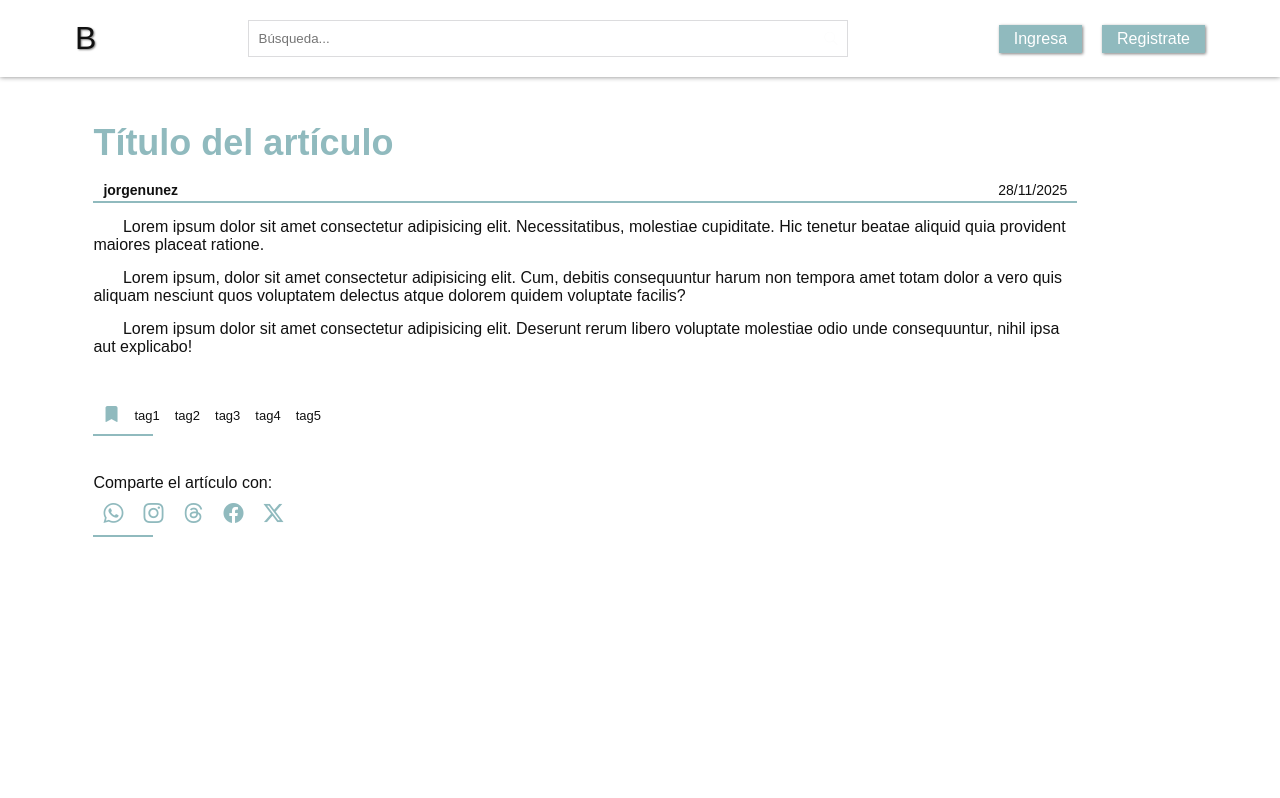
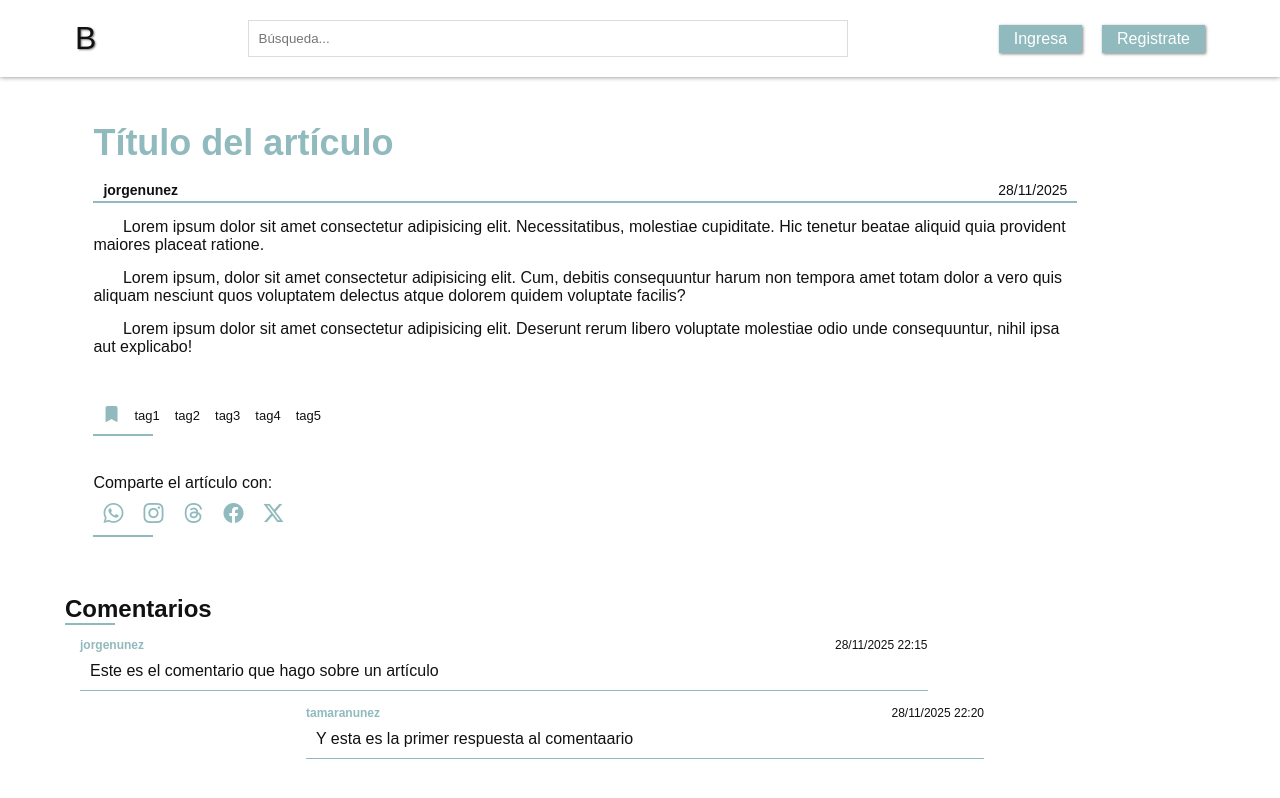
Before and after one commit to nunezjorgepy/blog-trainee, a React (Vite) app: page /article in a window 1280 px wide. Built offline with nearby package versions, Linux system fonts and the light colour scheme; a web font is replaced by a local one.

Commit message:
Crea la sección de comentarios y respuestas

```diff
--- a/src/Components/ShareSocial/ShareSocial.css
+++ b/src/Components/ShareSocial/ShareSocial.css
@@ -3,7 +3,7 @@
     justify-content: center;
 }
 .article_social_width {
-    width: var(--max-width);
+    width: min(var(--max-width), 100%);
     padding: var(--padding-0-3p-10px);
 }
 .article_social_media{
--- a/src/pages/Article/ArticlePage.css
+++ b/src/pages/Article/ArticlePage.css
@@ -0,0 +1,68 @@
+.comment_section{
+    display: flex;
+    flex-direction: column;
+}
+.comment_title{
+    position: relative;
+    width: min(var(--max-width), 100%);
+    margin: auto;
+    margin-top: 50px;
+    font-size: 1.5rem;
+}
+.comment_title span{
+    padding-left: var(--padding-article-left);
+}
+.comment_title span::after{
+    content: '';
+    position: absolute;
+    top: 100%;
+    left: var(--padding-article-left);
+    height: 2px;
+    width: 50px;
+    background-color: var(--btn-primary-bg-color);
+}
+.comment_width{
+    width: min(var(--max-width), 100%);
+    margin: auto;
+    padding-left: var(--padding-article-left);
+}
+.comment_group{
+
+    margin: 15px;
+}
+.comment_container{
+    width: 75%;
+    border-bottom: 1px solid var(--btn-primary-bg-color);
+    margin-bottom: 15px;
+    margin-right: auto;
+}
+.answer{
+    width: 60%;
+    margin: auto;
+}
+.comment_info{
+    display: flex;
+    justify-content: space-between;
+}
+.comment_by, .comment_date {
+    font-size: 12px;
+}
+.comment_by{
+    color: var(--btn-primary-bg-color);
+    font-weight: 600;
+}
+.comment_paragraph{
+    padding: 10px;
+}
+
+@media screen and (max-width: 600px) {
+    .comment_info{
+        flex-direction: column;
+    }
+    .comment_by{
+        font-size: 14px;
+    }
+    .comment_date{
+        font-size: 10px;
+    }
+}
--- a/src/pages/Article/ArticlePage.jsx
+++ b/src/pages/Article/ArticlePage.jsx
@@ -23,6 +23,51 @@ function ArticlePage() {
                 <ShareSocial />
 
                 {/* Comentarios / Respuestas */}
+                <section className="comment_section">
+                    <h3 className="comment_title h3_title">
+                        <span>Comentarios</span>
+                    </h3>
+                    <div className="comment_width">
+                        {/* Grupo de comentarios y respuestas */}
+                        <div className="comment_group">
+                            {/* Comentario */}
+                            <div className="comment_container">
+                                {/* Información del comentario */}
+                                <div className="comment_info">
+                                    <Link to={'/user/jorgenunez'} className="comment_by">
+                                        jorgenunez
+                                    </Link>
+                                    <div className="comment_date">
+                                        28/11/2025 22:15
+                                    </div>
+                                </div>
+                                {/* Comentario */}
+                                <div className="comment_text">
+                                    <p className="comment_paragraph">
+                                        Este es el comentario que hago sobre un artículo
+                                    </p>
+                                </div>
+                            </div>
+                            {/* Respuesta */}
+                            <div className="comment_container answer">
+                                <div className="comment_info">
+                                    <Link to={'/user/tamaranunez'} className="comment_by">
+                                        tamaranunez
+                                    </Link>
+                                    <div className="comment_date">
+                                        28/11/2025 22:20
+                                    </div>
+                                </div>
+
+                                <div className="comment_text">
+                                    <p className="comment_paragraph">
+                                        Y esta es la primer respuesta al comentaario
+                                    </p>
+                                </div>
+                            </div>
+                        </div>
+                    </div>
+                </section>
             </main>
         </div>
     )
--- a/src/pages/HomePage/HomePage.jsx
+++ b/src/pages/HomePage/HomePage.jsx
@@ -4,6 +4,7 @@ import ArticlePreview from "../../Components/ArticlePreview/ArticlePreview"
 
 
 function HomePage() {
+    document.title = 'Home Page'
     return (
         <div className="whole_page_flex">
             <HeaderComponent />
```
